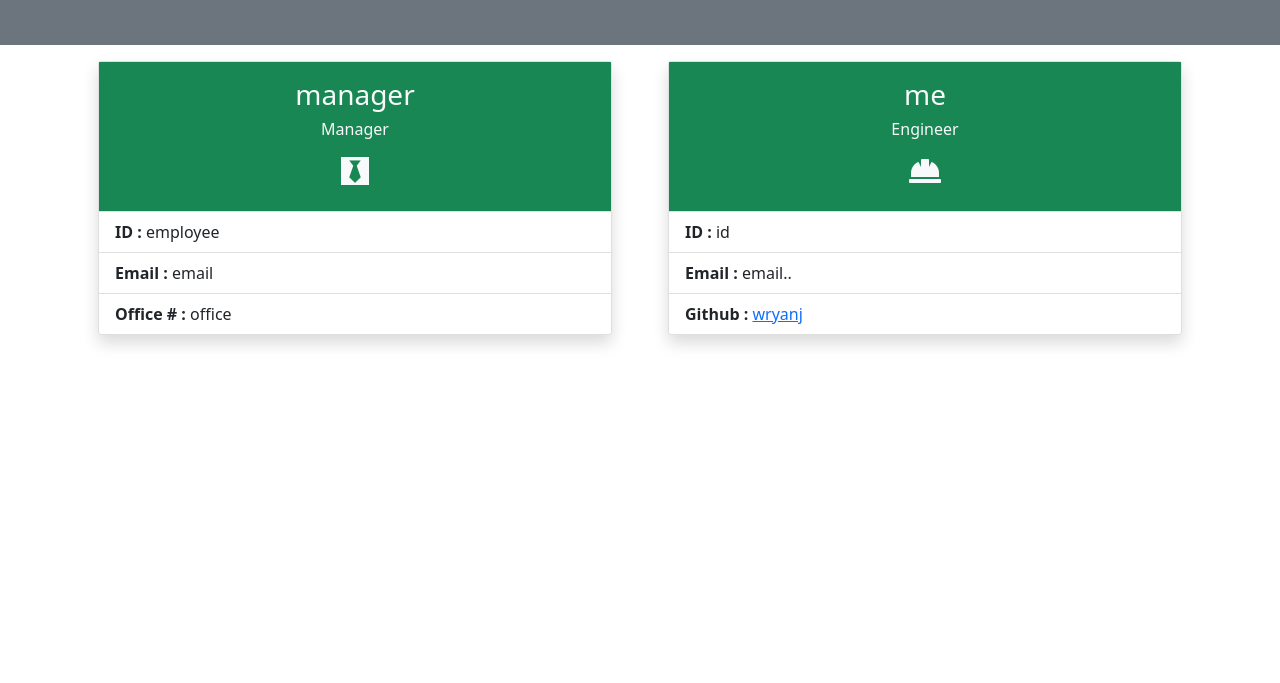
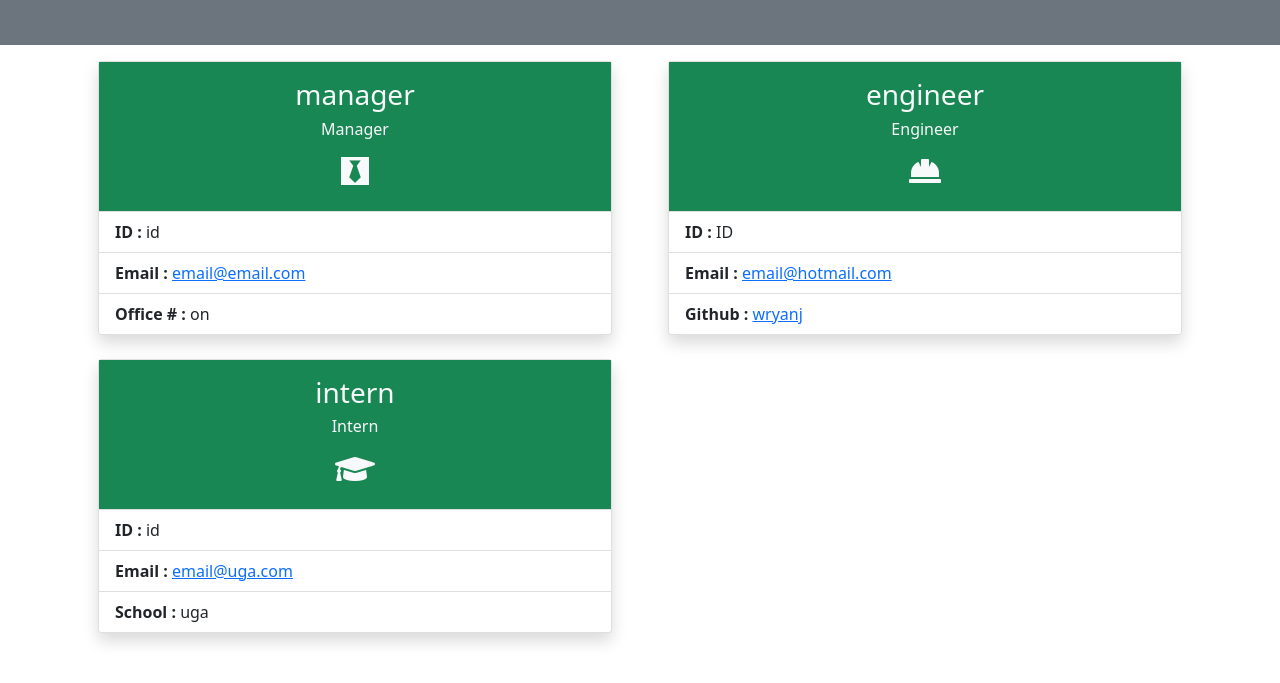
Before and after one commit to wryanj/gt_fsf_hw10_team_profile_generator, a website: page rendered_files_html/teamportfolio.html in a window 1280 px wide. Shown: the part 109-792 px from the top of the page. Drawn offline with nearby package versions, Linux system fonts and the light colour scheme.

Commit message:
updated folder to keep html template and added feature for automatic opening of email client

```diff
--- a/index.js
+++ b/index.js
@@ -300,7 +300,7 @@
                                 </div>
                                 <ul class="list-group list-group-flush">
                                     <li class="list-group-item"><span class="fw-bold">ID : </span><span>${fullTeam[i].employeeID}</span></li>
-                                    <li class="list-group-item"><span class="fw-bold">Email : </span><span>${fullTeam[i].email}</span></li>
+                                    <li class="list-group-item"><span class="fw-bold">Email : </span><a href = "mailto:${fullTeam[i].email}">${fullTeam[i].email}</a></li>
                                     <li class="list-group-item"><span class="fw-bold">Office # : </span><span>${fullTeam[i].officeNumber}</span></li>
                                 </ul>
                             </div>
@@ -325,7 +325,7 @@
                             </div>
                             <ul class="list-group list-group-flush">
                                 <li class="list-group-item"><span class="fw-bold">ID : </span><span>${fullTeam[i].employeeID}</span></li>
-                                <li class="list-group-item"><span class="fw-bold">Email : </span><span>${fullTeam[i].email}</span></li>
+                                <li class="list-group-item"><span class="fw-bold">Email : </span><a href = "mailto:${fullTeam[i].email}">${fullTeam[i].email}</a></li>
                                 <li class="list-group-item"><span class="fw-bold">Github : </span><a href = "https://www.github.com/${fullTeam[i].github}">${fullTeam[i].github}</a></li>
                             </ul>
                         </div>
@@ -350,7 +350,7 @@
                             </div>
                             <ul class="list-group list-group-flush">
                                 <li class="list-group-item"><span class="fw-bold">ID : </span><span>${fullTeam[i].employeeID}</span></li>
-                                <li class="list-group-item"><span class="fw-bold">Email : </span><span>${fullTeam[i].email}</span></li>
+                                <li class="list-group-item"><span class="fw-bold">Email : </span><a href = "mailto:${fullTeam[i].email}">${fullTeam[i].email}</a></li>
                                 <li class="list-group-item"><span class="fw-bold">School : </span><span>${fullTeam[i].school}</span></li>
                             </ul>
                         </div>
--- a/rendered_files_html/teamportfolio.html
+++ b/rendered_files_html/teamportfolio.html
@@ -41,9 +41,9 @@
                                     <span class="fs-2"><i class="fab fa-black-tie"></i></span>
                                 </div>
                                 <ul class="list-group list-group-flush">
-                                    <li class="list-group-item"><span class="fw-bold">ID : </span><span>employee</span></li>
-                                    <li class="list-group-item"><span class="fw-bold">Email : </span><span>email</span></li>
-                                    <li class="list-group-item"><span class="fw-bold">Office # : </span><span>office</span></li>
+                                    <li class="list-group-item"><span class="fw-bold">ID : </span><span>id</span></li>
+                                    <li class="list-group-item"><span class="fw-bold">Email : </span><a href = "mailto:email@email.com">email@email.com</a></li>
+                                    <li class="list-group-item"><span class="fw-bold">Office # : </span><span>on</span></li>
                                 </ul>
                             </div>
                         </div>
@@ -52,14 +52,30 @@
                     <div class="col">
                         <div class="card shadow rounded mx-3">
                             <div class="card-body text-center text-light bg-success">
-                                <h5 class="card-title fs-3">me</h5>
+                                <h5 class="card-title fs-3">engineer</h5>
                                 <h6>Engineer</h6>
                                 <span class="fs-2"><i class="fas fa-hard-hat"></i></i></span>
                             </div>
                             <ul class="list-group list-group-flush">
+                                <li class="list-group-item"><span class="fw-bold">ID : </span><span>ID</span></li>
+                                <li class="list-group-item"><span class="fw-bold">Email : </span><a href = "mailto:email@hotmail.com">email@hotmail.com</a></li>
+                                <li class="list-group-item"><span class="fw-bold">Github : </span><a href = "https://www.github.com/wryanj">wryanj</a></li>
+                            </ul>
+                        </div>
+                    </div>
+
+
+                    <div class="col">
+                        <div class="card shadow rounded mx-3">
+                            <div class="card-body text-center text-light bg-success">
+                                <h5 class="card-title fs-3">intern</h5>
+                                <h6>Intern</h6>
+                                <span class="fs-2"><i class="fas fa-graduation-cap"></i></span>
+                            </div>
+                            <ul class="list-group list-group-flush">
                                 <li class="list-group-item"><span class="fw-bold">ID : </span><span>id</span></li>
-                                <li class="list-group-item"><span class="fw-bold">Email : </span><span>email..</span></li>
-                                <li class="list-group-item"><span class="fw-bold">Github : </span><a href = "https://www.github.com/wryanj">wryanj</a></li>
+                                <li class="list-group-item"><span class="fw-bold">Email : </span><a href = "mailto:email@uga.com">email@uga.com</a></li>
+                                <li class="list-group-item"><span class="fw-bold">School : </span><span>uga</span></li>
                             </ul>
                         </div>
                     </div>
```
Also changed, not shown: template_files_html/template.html (renamed from rendered_files_html/template.html, +1 -1 lines).
